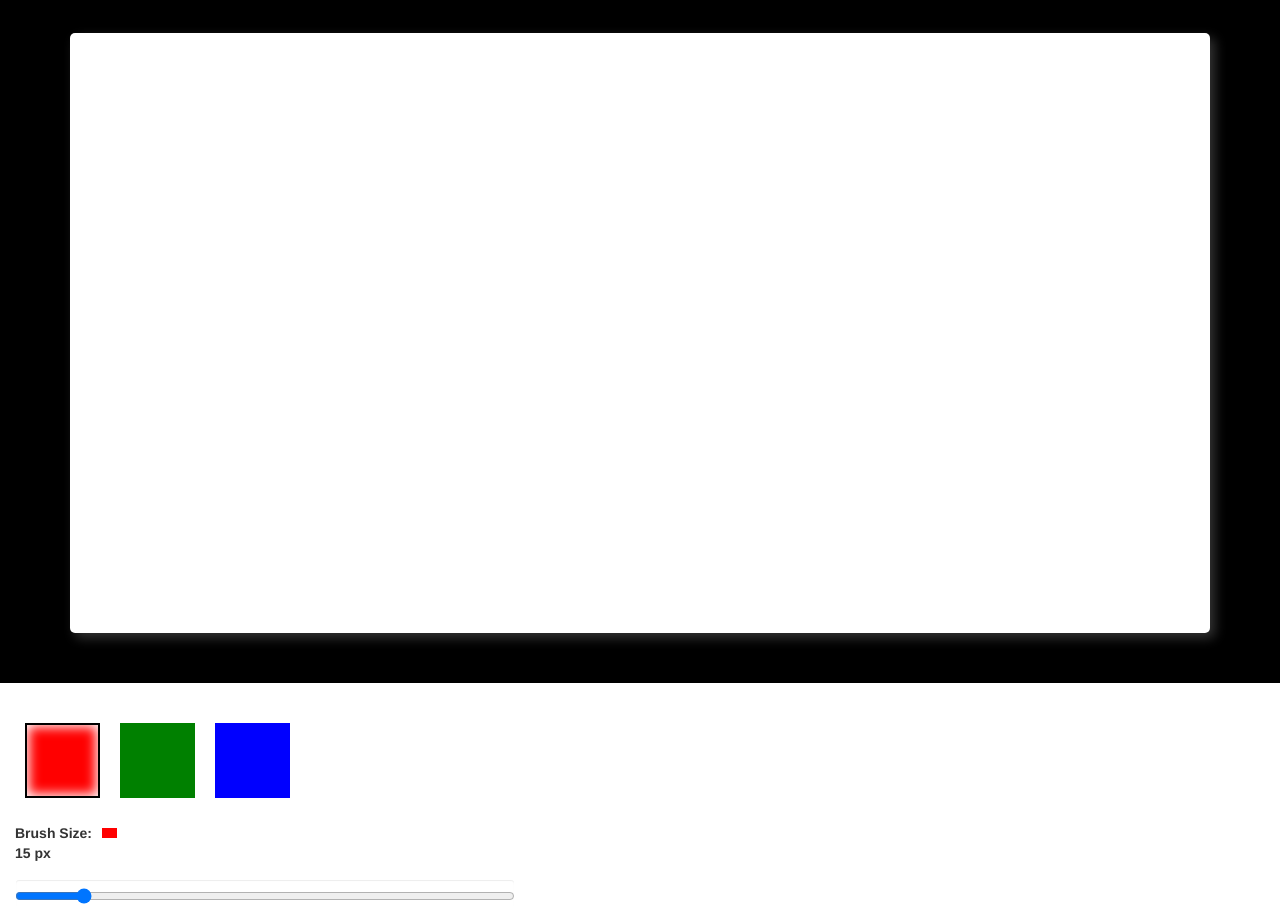
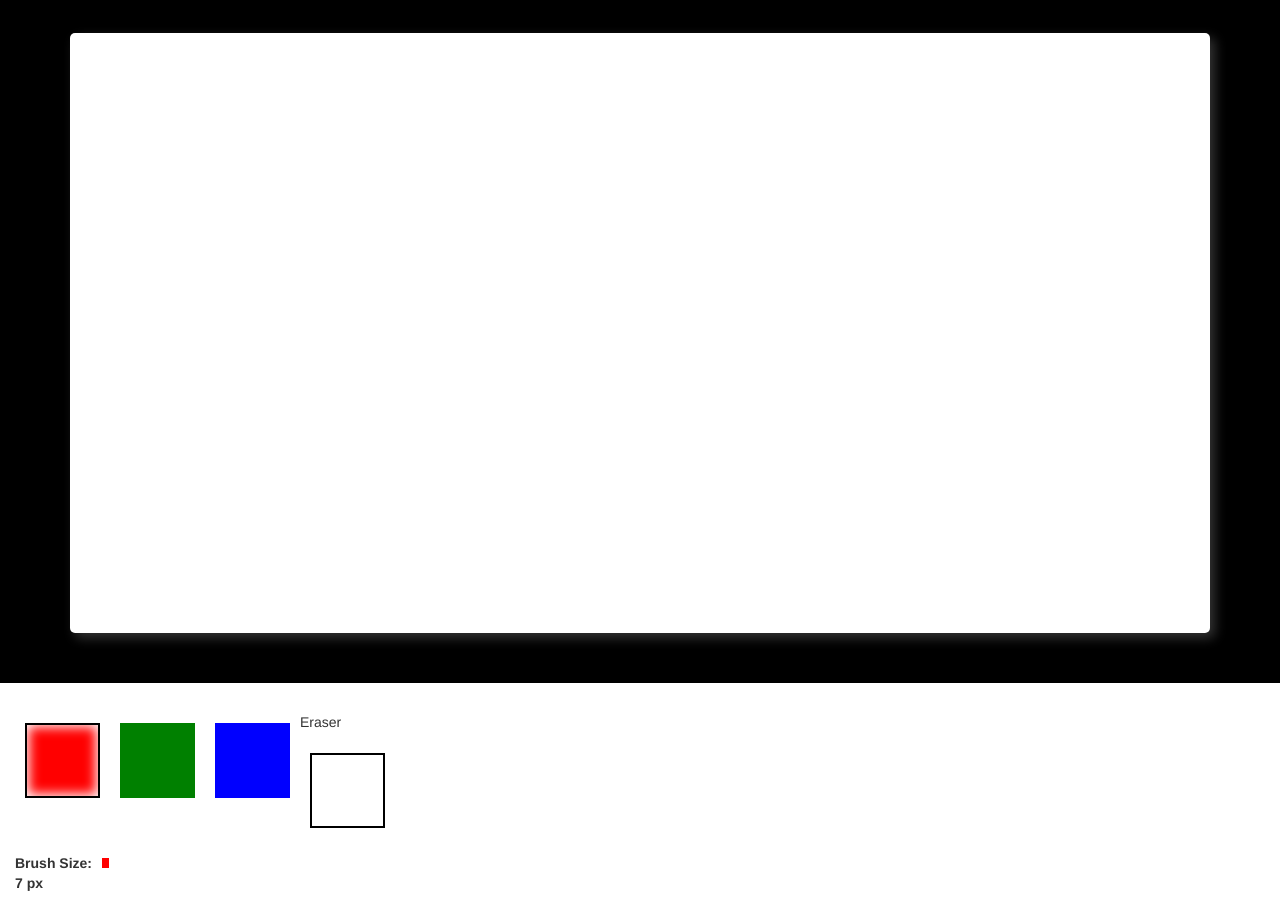
Before and after one commit to amir5000/DrawingApp, a website: page index.html in a window 1280 px wide. Shown: the part 57-963 px from the top of the page. Drawn offline with nearby package versions, Linux system fonts and the light colour scheme; files that its build step writes are made by us from their sources.

Commit message:
CSS fixes and added eraser

```diff
--- a/index.html
+++ b/index.html
@@ -30,6 +30,12 @@
 			<li class="green"></li>
 			<li class="blue"></li>
 		</ul>
+		<ul class="list-unstyled">
+			<p>
+				Eraser
+			</p>
+			<li class="white"></li>
+		</ul>
 		<br>
 		<div class="stroke-width">
 				<label for="stroke">Brush Size:<div id="strokeBox"></div><p id="strokeVal"></p></label>
--- a/src/js/app.js
+++ b/src/js/app.js
@@ -3,7 +3,7 @@ var $canvas = $("canvas");
 var context = $canvas[0].getContext("2d");
 var lastEvent;
 var mouseDown = false;
-var stroke = 15;
+var stroke = 7;
 
 context.canvas.width = $('.container').width();
 $('#strokeVal').text(stroke + ' px');
@@ -16,7 +16,8 @@ $(window).on('resize', function(){
 //When clicking on control list items
 $(".controls").on("click", "li", function(){
   //Deselect sibling elements
-  $(this).siblings().removeClass("selected");
+  console.log($(this));
+  $(".controls li").removeClass("selected");
   //Select clicked element
   $(this).addClass("selected");
   //cache current color
--- a/src/scss/main.scss
+++ b/src/scss/main.scss
@@ -58,6 +58,15 @@ canvas {
 			&.blue {
 				background-color: blue;
 			}
+
+			&.white {
+				border: 2px solid #000;
+				background-color: white;
+
+				&.selected {
+					box-shadow: inset 0px 0px 12px 2px #000;
+				}
+			}
 		}
 	}
 
```
Also changed, not shown: dist/assets/css/main.css, dist/assets/css/main.min.css, dist/assets/js/main.js, dist/assets/js/main.min.js.
